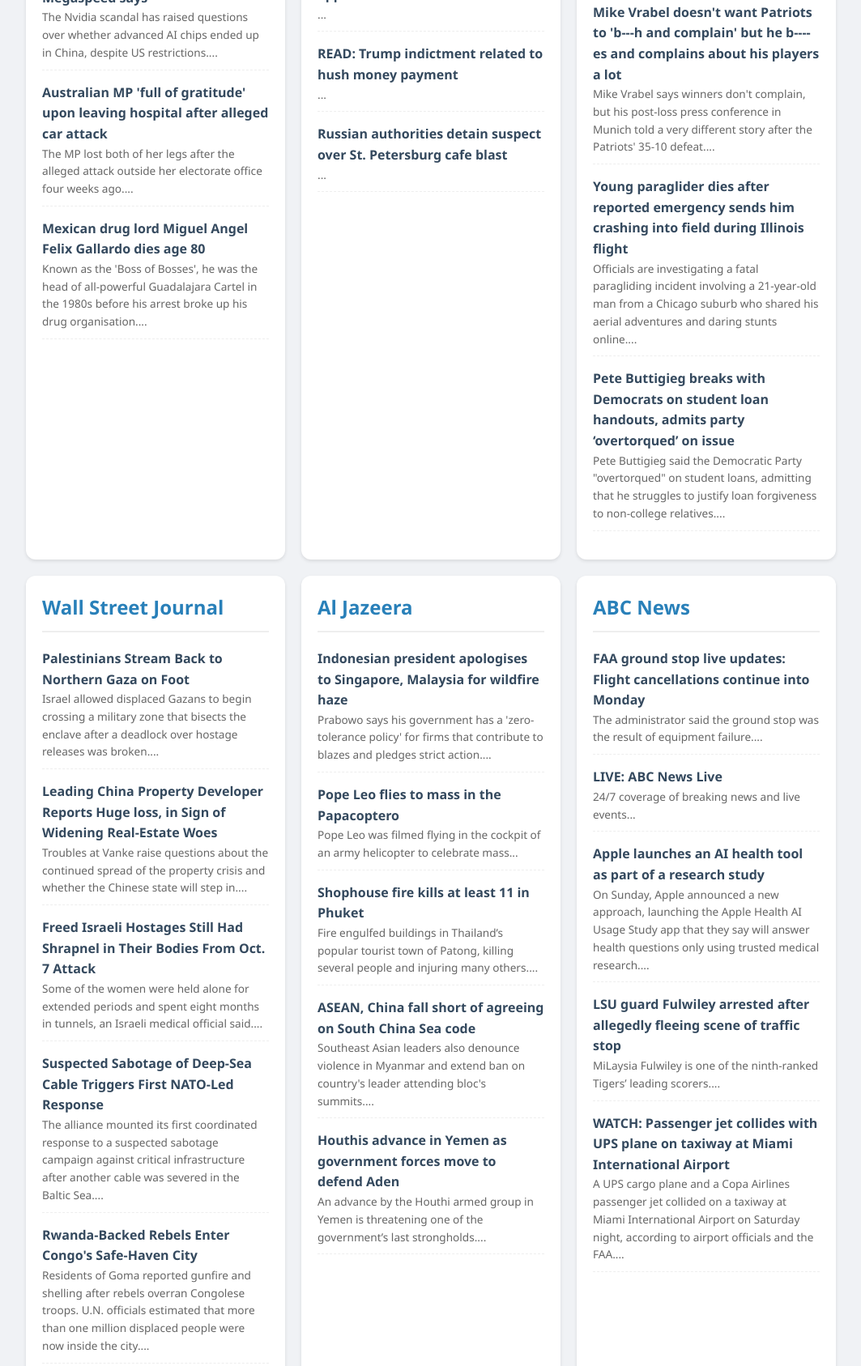
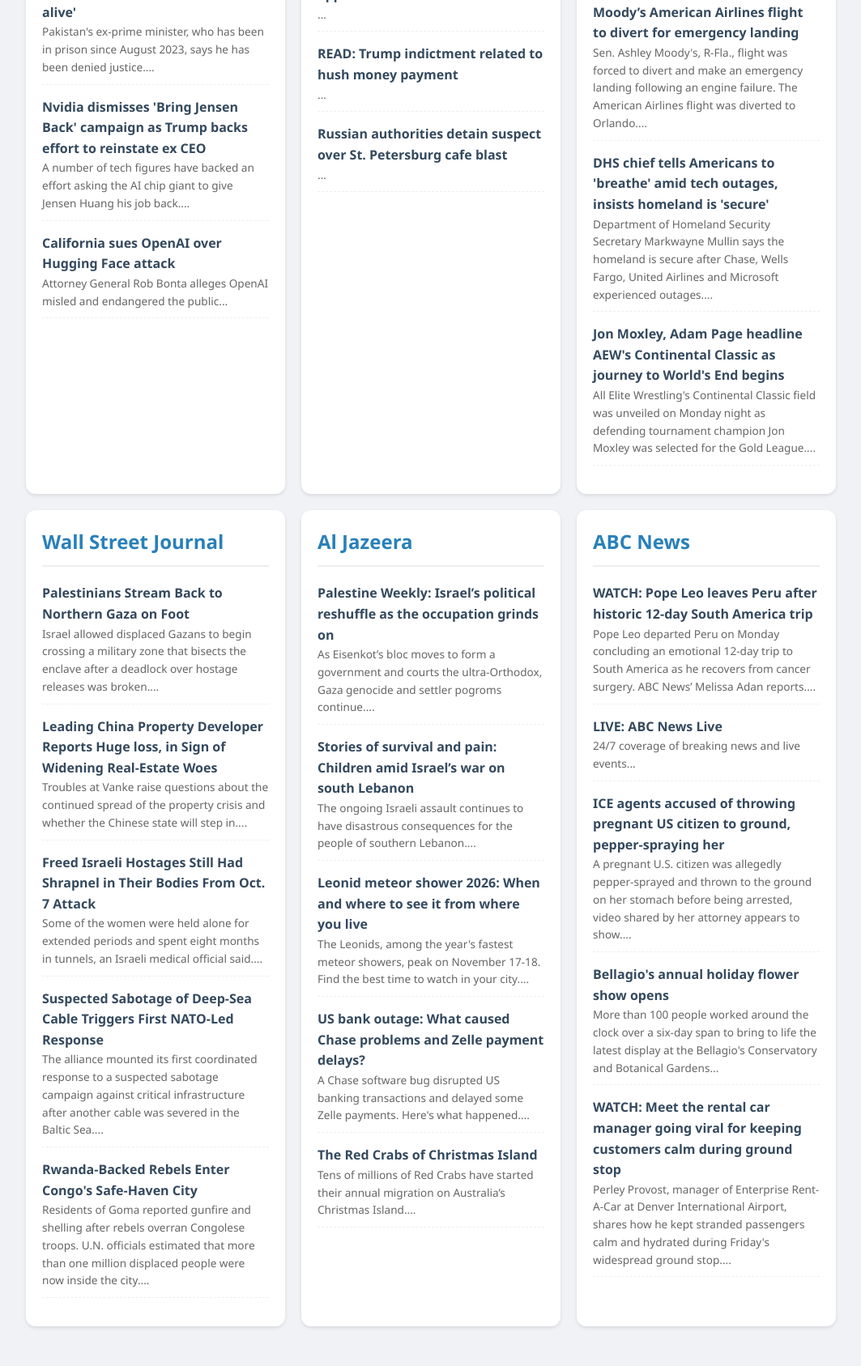
Before and after one commit to PeterWu1110/daily-news, a plain HTML site: page index.html in a window 1280 px wide. Shown: the part 1022-2709 px from the top of the page at 81% size, without its empty margins (108-1171 px from the left). After the commit the page ends 2680 px from the top, so only its background shows below. Drawn offline with Linux system fonts and the light colour scheme.

Commit message:
Update news content

```diff
--- a/index.html
+++ b/index.html
@@ -27,7 +27,7 @@
 <body>
     <header>
         <h1>📰 每日英語閱讀挑戰</h1>
-        <div>2026-11-16 12:52:01</div>
+        <div>2026-11-17 14:39:59</div>
     </header>
 
     <div class="quiz-section">
@@ -46,28 +46,28 @@
     <div class="news-grid">
         <div class='card'><h2>BBC News</h2>
                 <div class="news-item">
-                    <a href="https://www.bbc.co.uk/news/articles/c6m25zg88k45o?at_medium=RSS&at_campaign=rss" target="_blank">Zelensky urges US and Musk to lift Starlink restrictions and be on 'right side of history'</a>
-                    <div style="font-size:0.85em; color:#666;">The Ukrainian president says the slowed-down internet is making it difficult to stop Russian attacks....</div>
+                    <a href="https://www.bbc.co.uk/news/articles/cw772jk4rvmxo?at_medium=RSS&at_campaign=rss" target="_blank">Two major Kyiv bridges hit in Russian attack, mayor says</a>
+                    <div style="font-size:0.85em; color:#666;">The reported strikes come a day after Ukraine launched its largest recorded drone attack on Russia since the start of the war, according to Moscow....</div>
                 </div>
 
                 <div class="news-item">
-                    <a href="https://www.bbc.co.uk/news/articles/cqvg2xgyvnjpo?at_medium=RSS&at_campaign=rss" target="_blank">Yemeni forces' retreat leaves Houthis in control of key Red Sea waterway</a>
-                    <div style="font-size:0.85em; color:#666;">Saudi-backed forces say they are moving troops from the Bab al-Mandab Strait to defend the interim capital Aden....</div>
+                    <a href="https://www.bbc.co.uk/news/articles/c30rk8x5g80qo?at_medium=RSS&at_campaign=rss" target="_blank">Ukraine accuses Russia of targeting rescue operation after 'double-tap' strike kills 72</a>
+                    <div style="font-size:0.85em; color:#666;">Efforts to recover bodies after a “double-tap” attack in southern Ukraine are being hampered by continuing Russian strikes, officials say....</div>
                 </div>
 
                 <div class="news-item">
-                    <a href="https://www.bbc.co.uk/news/articles/cmdx1vpprk9vo?at_medium=RSS&at_campaign=rss" target="_blank">Suspected China spy linked to Nvidia's ex-boss left in 2025, Megaspeed says</a>
-                    <div style="font-size:0.85em; color:#666;">The Nvidia scandal has raised questions over whether advanced AI chips ended up in China, despite US restrictions....</div>
+                    <a href="https://www.bbc.co.uk/news/articles/cr894xq5yeyko?at_medium=RSS&at_campaign=rss" target="_blank">Imran Khan seeks urgent medical care fearing he 'may not return alive'</a>
+                    <div style="font-size:0.85em; color:#666;">Pakistan's ex-prime minister, who has been in prison since August 2023, says he has been denied justice....</div>
                 </div>
 
                 <div class="news-item">
-                    <a href="https://www.bbc.co.uk/news/articles/cmpqr9j81888o?at_medium=RSS&at_campaign=rss" target="_blank">Australian MP 'full of gratitude' upon leaving hospital after alleged car attack</a>
-                    <div style="font-size:0.85em; color:#666;">The MP lost both of her legs after the alleged attack outside her electorate office four weeks ago....</div>
+                    <a href="https://www.bbc.co.uk/news/articles/cry49plv8v3go?at_medium=RSS&at_campaign=rss" target="_blank">Nvidia dismisses 'Bring Jensen Back' campaign as Trump backs effort to reinstate ex CEO</a>
+                    <div style="font-size:0.85em; color:#666;">A number of tech figures have backed an effort asking the AI chip giant to give Jensen Huang his job back....</div>
                 </div>
 
                 <div class="news-item">
-                    <a href="https://www.bbc.co.uk/news/articles/c51k9nkwrndxo?at_medium=RSS&at_campaign=rss" target="_blank">Mexican drug lord Miguel Angel Felix Gallardo dies age 80</a>
-                    <div style="font-size:0.85em; color:#666;">Known as the 'Boss of Bosses', he was the head of all-powerful Guadalajara Cartel in the 1980s before his arrest broke up his drug organisation....</div>
+                    <a href="https://www.bbc.co.uk/news/articles/c6wy4xv2mxglo?at_medium=RSS&at_campaign=rss" target="_blank">California sues OpenAI over Hugging Face attack</a>
+                    <div style="font-size:0.85em; color:#666;">Attorney General Rob Bonta alleges OpenAI misled and endangered the public...</div>
                 </div>
                 </div><div class='card'><h2>CNN</h2>
                 <div class="news-item">
@@ -96,28 +96,28 @@
                 </div>
                 </div><div class='card'><h2>FOX News</h2>
                 <div class="news-item">
-                    <a href="https://www.foxnews.com/outkick-sports/49ers-fans-involved-second-consecutive-week-fighting-after-cowboys-game-att-stadium" target="_blank">49ers fans involved in second consecutive week of fighting after Cowboys game at AT&T Stadium</a>
-                    <div style="font-size:0.85em; color:#666;">Video captures a massive brawl between San Francisco 49ers and Dallas Cowboys fans at Texas Live, where police scrambled to break up the chaos....</div>
+                    <a href="https://www.foxnews.com/travel/duffy-vows-modernize-aging-air-traffic-system-nationwide-ground-stop" target="_blank">Duffy vows to modernize aging air traffic system after nationwide ground stop</a>
+                    <div style="font-size:0.85em; color:#666;">Transportation Secretary Sean Duffy says Friday&apos;s FAA ground stop was no hack, as the FAA probes a router issue, network problem or installation error....</div>
                 </div>
 
                 <div class="news-item">
-                    <a href="https://www.foxnews.com/outkick-sports/49ers-offense-580-yards-bad-cowboys-defense-christian-mccaffrey-masterclass" target="_blank">49ers offense puts up over 580 yards against a bad Cowboys defense behind a Christian McCaffrey masterclass</a>
-                    <div style="font-size:0.85em; color:#666;">Kaelon Black&apos;s bulldozing TD and Deebo Samuel&apos;s 70-yard reverse blew open a tight game as the San Francisco 49ers torched Dallas for 584 yards....</div>
+                    <a href="https://www.foxnews.com/outkick-sports/chargers-justin-herbert-finally-win-first-game-season-brutal-mistake-ravens-star" target="_blank">Chargers, Justin Herbert finally win first game of season after brutal mistake by Ravens star</a>
+                    <div style="font-size:0.85em; color:#666;">Justin Herbert and Omarion Hampton powered the Los Angeles Chargers past the Baltimore Ravens, ending their winless skid on &quot;Monday Night Football.&quot;...</div>
                 </div>
 
                 <div class="news-item">
-                    <a href="https://www.foxnews.com/outkick-sports/mike-vrabel-doesnt-want-patriots-bitch-complain-bitches-complains-players" target="_blank">Mike Vrabel doesn't want Patriots to 'b---h and complain' but he b----es and complains about his players a lot</a>
-                    <div style="font-size:0.85em; color:#666;">Mike Vrabel says winners don&apos;t complain, but his post-loss press conference in Munich told a very different story after the Patriots&apos; 35-10 defeat....</div>
+                    <a href="https://www.foxnews.com/politics/engine-failure-forces-sen-ashley-moodys-american-airlines-flight-divert-emergency-landing" target="_blank">Engine failure forces Sen Ashley Moody’s American Airlines flight to divert for emergency landing</a>
+                    <div style="font-size:0.85em; color:#666;">Sen. Ashley Moody&apos;s, R-Fla., flight was forced to divert and make an emergency landing following an engine failure. The American Airlines flight was diverted to Orlando....</div>
                 </div>
 
                 <div class="news-item">
-                    <a href="https://www.foxnews.com/us/young-paraglider-dies-after-reported-emergency-sends-him-crashing-field-during-illinois-flight" target="_blank">Young paraglider dies after reported emergency sends him crashing into field during Illinois flight</a>
-                    <div style="font-size:0.85em; color:#666;">Officials are investigating a fatal paragliding incident involving a 21-year-old man from a Chicago suburb who shared his aerial adventures and daring stunts online....</div>
+                    <a href="https://www.foxnews.com/media/dhs-chief-tells-americans-breathe-amid-tech-outages-insists-homeland-secure" target="_blank">DHS chief tells Americans to 'breathe' amid tech outages, insists homeland is 'secure'</a>
+                    <div style="font-size:0.85em; color:#666;">Department of Homeland Security Secretary Markwayne Mullin says the homeland is secure after Chase, Wells Fargo, United Airlines and Microsoft experienced outages....</div>
                 </div>
 
                 <div class="news-item">
-                    <a href="https://www.foxnews.com/media/pete-buttigieg-breaks-democrats-student-loan-handouts-admits-party-overtorqued-issue" target="_blank">Pete Buttigieg breaks with Democrats on student loan handouts, admits party ‘overtorqued’ on issue</a>
-                    <div style="font-size:0.85em; color:#666;">Pete Buttigieg said the Democratic Party &quot;overtorqued&quot; on student loans, admitting that he struggles to justify loan forgiveness to non-college relatives....</div>
+                    <a href="https://www.foxnews.com/outkick-sports/jon-moxley-adam-page-headline-aew-continental-classic-journey-worlds-end-begins" target="_blank">Jon Moxley, Adam Page headline AEW's Continental Classic as journey to World's End begins</a>
+                    <div style="font-size:0.85em; color:#666;">All Elite Wrestling&apos;s Continental Classic field was unveiled on Monday night as defending tournament champion Jon Moxley was selected for the Gold League....</div>
                 </div>
                 </div><div class='card'><h2>Wall Street Journal</h2>
                 <div class="news-item">
@@ -146,33 +146,33 @@
                 </div>
                 </div><div class='card'><h2>Al Jazeera</h2>
                 <div class="news-item">
-                    <a href="https://www.aljazeera.com/news/2026/11/16/indonesian-president-apologises-to-singapore-malaysia-for-wildfire-haze?traffic_source=rss" target="_blank">Indonesian president apologises to Singapore, Malaysia for wildfire haze</a>
-                    <div style="font-size:0.85em; color:#666;">Prabowo says his government has a &#039;zero-tolerance policy&#039; for firms that contribute to blazes and pledges strict action....</div>
+                    <a href="https://www.aljazeera.com/news/2026/11/17/palestine-weekly-israels-political-reshuffle-as-the-occupation-grinds-on?traffic_source=rss" target="_blank">Palestine Weekly: Israel’s political reshuffle as the occupation grinds on</a>
+                    <div style="font-size:0.85em; color:#666;">As Eisenkot’s bloc moves to form a government and courts the ultra-Orthodox, Gaza genocide and settler pogroms continue....</div>
                 </div>
 
                 <div class="news-item">
-                    <a href="https://www.aljazeera.com/video/newsfeed/2026/11/16/pope-leo-flies-to-mass-in-the-papacoptero?traffic_source=rss" target="_blank">Pope Leo flies to mass in the Papacoptero</a>
-                    <div style="font-size:0.85em; color:#666;">Pope Leo was filmed flying in the cockpit of an army helicopter to celebrate mass...</div>
+                    <a href="https://www.aljazeera.com/features/2026/11/17/stories-of-survival-and-pain-children-amid-israels-war-on-south-lebanon?traffic_source=rss" target="_blank">Stories of survival and pain: Children amid Israel’s war on south Lebanon</a>
+                    <div style="font-size:0.85em; color:#666;">The ongoing Israeli assault continues to have disastrous consequences for the people of southern Lebanon....</div>
                 </div>
 
                 <div class="news-item">
-                    <a href="https://www.aljazeera.com/video/newsfeed/2026/11/16/shophouse-fire-kills-at-least-11-in-phuket?traffic_source=rss" target="_blank">Shophouse fire kills at least 11 in Phuket</a>
-                    <div style="font-size:0.85em; color:#666;">Fire engulfed buildings in Thailand’s popular tourist town of Patong, killing several people and injuring many others....</div>
+                    <a href="https://www.aljazeera.com/news/2026/11/17/leonid-meteor-shower-2026-when-and-where-to-see-it-from-where-you-live?traffic_source=rss" target="_blank">Leonid meteor shower 2026: When and where to see it from where you live</a>
+                    <div style="font-size:0.85em; color:#666;">The Leonids, among the year&#039;s fastest meteor showers, peak on November 17-18. Find the best time to watch in your city....</div>
                 </div>
 
                 <div class="news-item">
-                    <a href="https://www.aljazeera.com/news/2026/11/16/asean-china-fall-short-of-agreeing-on-south-china-sea-code?traffic_source=rss" target="_blank">ASEAN, China fall short of agreeing on South China Sea code</a>
-                    <div style="font-size:0.85em; color:#666;">Southeast Asian leaders also denounce violence in Myanmar and extend ban on country&#039;s leader attending bloc&#039;s summits....</div>
+                    <a href="https://www.aljazeera.com/news/2026/11/17/us-bank-outage-what-caused-chase-problems-and-zelle-payment-delays?traffic_source=rss" target="_blank">US bank outage: What caused Chase problems and Zelle payment delays?</a>
+                    <div style="font-size:0.85em; color:#666;">A Chase software bug disrupted US banking transactions and delayed some Zelle payments. Here&#039;s what happened....</div>
                 </div>
 
                 <div class="news-item">
-                    <a href="https://www.aljazeera.com/video/newsfeed/2026/11/16/houthis-advance-in-yemen-as-government-forces-move-to-defend-aden?traffic_source=rss" target="_blank">Houthis advance in Yemen as government forces move to defend Aden</a>
-                    <div style="font-size:0.85em; color:#666;">An advance by the Houthi armed group in Yemen is threatening one of the government’s last strongholds....</div>
+                    <a href="https://www.aljazeera.com/video/newsfeed/2026/11/17/the-red-crabs-of-christmas-island?traffic_source=rss" target="_blank">The Red Crabs of Christmas Island</a>
+                    <div style="font-size:0.85em; color:#666;">Tens of millions of Red Crabs have started their annual migration on Australia’s Christmas Island....</div>
                 </div>
                 </div><div class='card'><h2>ABC News</h2>
                 <div class="news-item">
-                    <a href="https://abcnews.com/US/live-updates/faa-ground-stop-live-updates-hundreds-flights-canceled/?id=138125140" target="_blank">FAA ground stop live updates: Flight cancellations continue into Monday</a>
-                    <div style="font-size:0.85em; color:#666;">The administrator said the ground stop was the result of equipment failure....</div>
+                    <a href="https://abcnews.com/video/138189817/" target="_blank">WATCH:  Pope Leo leaves Peru after historic 12-day South America trip</a>
+                    <div style="font-size:0.85em; color:#666;">Pope Leo departed Peru on Monday concluding an emotional 12-day trip to South America as he recovers from cancer surgery. ABC News’ Melissa Adan reports....</div>
                 </div>
 
                 <div class="news-item">
@@ -181,18 +181,18 @@
                 </div>
 
                 <div class="news-item">
-                    <a href="https://abcnews.com/US/apple-launches-ai-health-chatbot-part-research-study/story?id=138164909" target="_blank">Apple launches an AI health tool as part of a research study</a>
-                    <div style="font-size:0.85em; color:#666;">On Sunday, Apple announced a new approach, launching the Apple Health AI Usage Study app that they say will answer health questions only using trusted medical research....</div>
+                    <a href="https://abcnews.com/US/ice-agents-accused-throwing-pregnant-us-citizen-ground/story?id=138199352" target="_blank">ICE agents accused of throwing pregnant US citizen to ground, pepper-spraying her</a>
+                    <div style="font-size:0.85em; color:#666;">A pregnant U.S. citizen was allegedly pepper-sprayed and thrown to the ground on her stomach before being arrested, video shared by her attorney appears to show....</div>
                 </div>
 
                 <div class="news-item">
-                    <a href="https://abcnews.com/Sports/wireStory/lsu-guard-milaysia-fulwiley-arrested-after-allegedly-fleeing-138161807" target="_blank">LSU guard Fulwiley arrested after allegedly fleeing scene of traffic stop</a>
-                    <div style="font-size:0.85em; color:#666;">MiLaysia Fulwiley is one of the ninth-ranked Tigers&rsquo; leading scorers....</div>
+                    <a href="https://abcnews.com/Lifestyle/wireStory/bellagios-annual-holiday-flower-show-opens-tens-thousands-138200333" target="_blank">Bellagio's annual holiday flower show opens</a>
+                    <div style="font-size:0.85em; color:#666;">More than 100 people worked around the clock over a six-day span to bring to life the latest display at the Bellagio's Conservatory and Botanical Gardens...</div>
                 </div>
 
                 <div class="news-item">
-                    <a href="https://abcnews.com/video/138162241/" target="_blank">WATCH:  Passenger jet collides with UPS plane on taxiway at Miami International Airport</a>
-                    <div style="font-size:0.85em; color:#666;">A UPS cargo plane and a Copa Airlines passenger jet collided on a taxiway at Miami International Airport on Saturday night, according to airport officials and the FAA....</div>
+                    <a href="https://abcnews.com/video/138190400/" target="_blank">WATCH:  Meet the rental car manager going viral for keeping customers calm during ground stop</a>
+                    <div style="font-size:0.85em; color:#666;">Perley Provost, manager of Enterprise Rent-A-Car at Denver International Airport, shares how he kept stranded passengers calm and hydrated during Friday's widespread ground stop....</div>
                 </div>
                 </div>
     </div>
```
